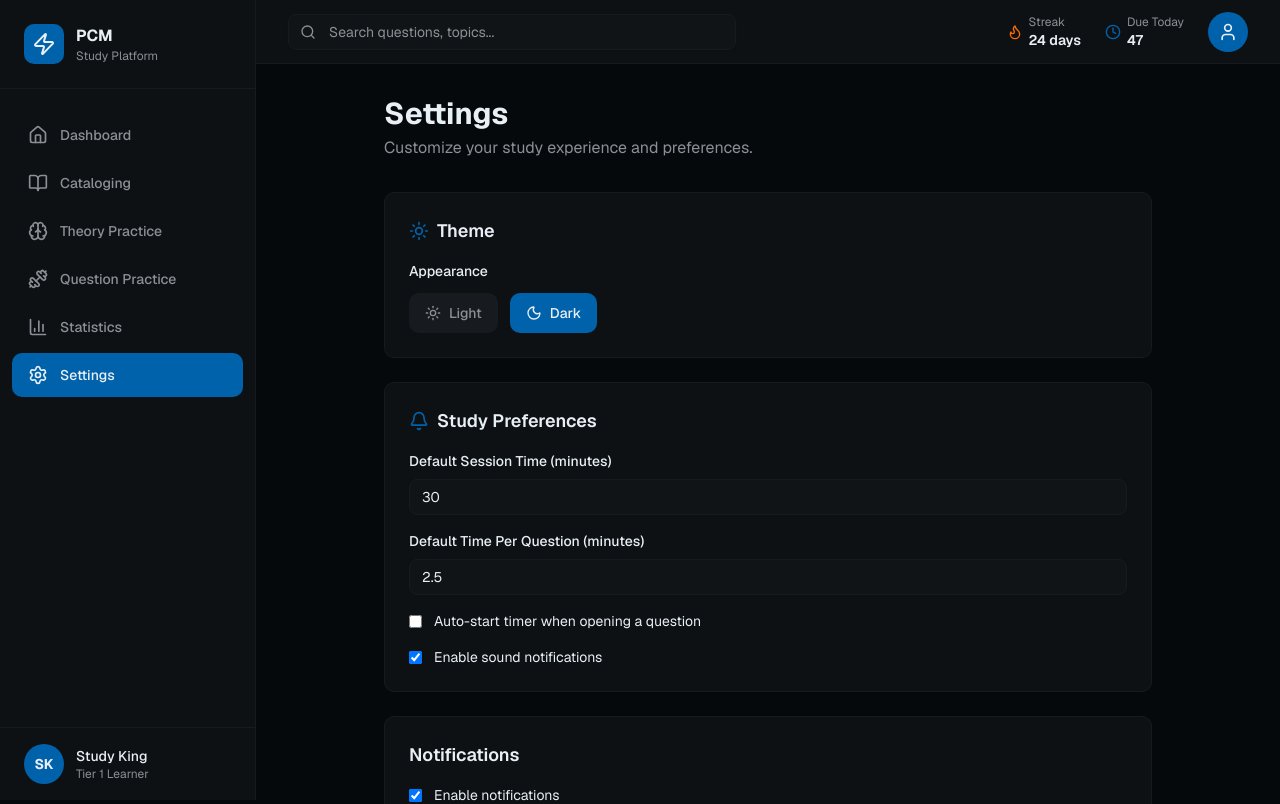
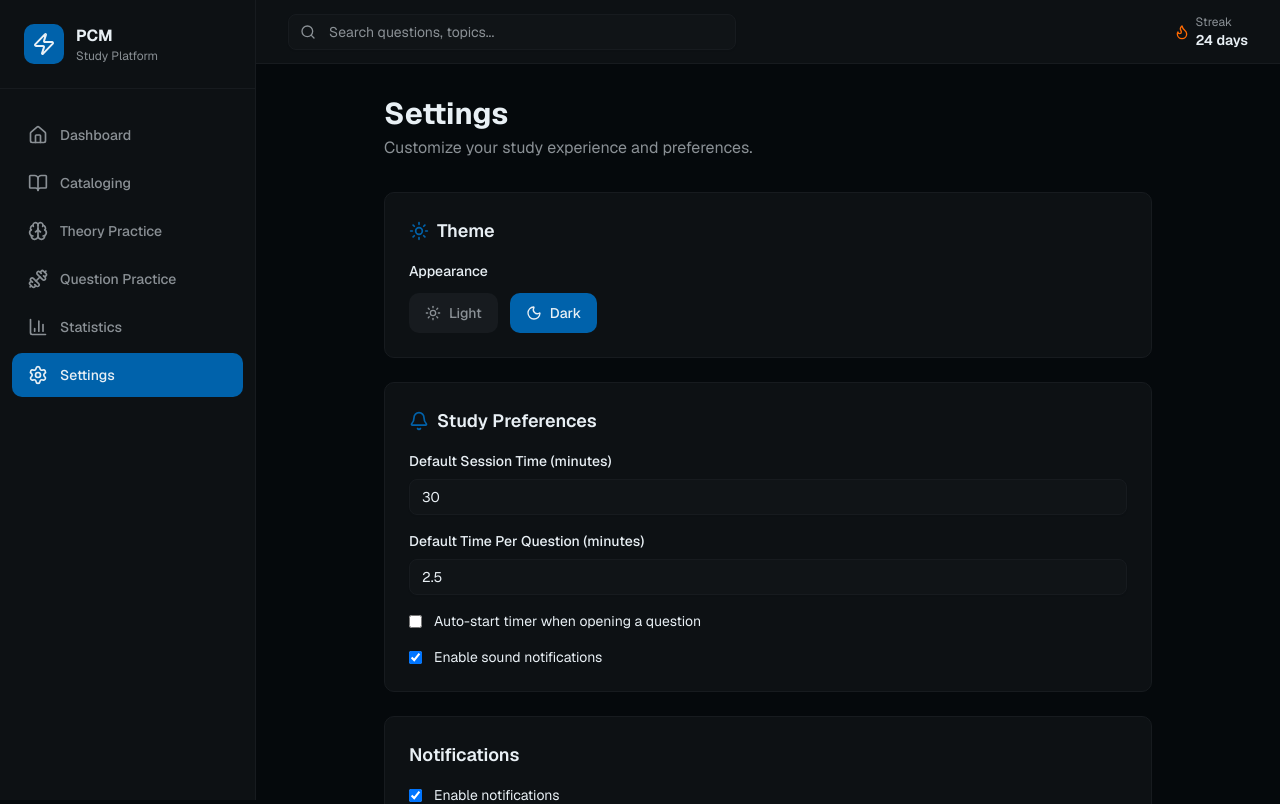
Before and after one commit to jusdhrv/academic-tracker, a Next.js app: page /settings in a window 1280 px wide. Shown: the top 804 px of the page. Built offline with nearby package versions, Linux system fonts and the light colour scheme.

Commit message:
Remove unused user profile and due date components from Sidebar and TopNav for a cleaner layout.

```diff
--- a/src/components/layout/sidebar.tsx
+++ b/src/components/layout/sidebar.tsx
@@ -42,18 +42,6 @@ export function Sidebar() {
           )
         })}
       </nav>
-
-      <div className="px-6 py-4 border-t border-border">
-        <div className="flex items-center gap-3">
-          <div className="w-10 h-10 rounded-full bg-gradient-to-br from-primary to-accent flex items-center justify-center flex-shrink-0">
-            <span className="text-sm font-bold text-primary-foreground">SK</span>
-          </div>
-          <div className="flex-1 min-w-0">
-            <div className="text-sm font-medium text-foreground truncate">Study King</div>
-            <div className="text-xs text-muted-foreground truncate">Tier 1 Learner</div>
-          </div>
-        </div>
-      </div>
     </aside>
   )
 }
--- a/src/components/layout/top-nav.tsx
+++ b/src/components/layout/top-nav.tsx
@@ -27,18 +27,6 @@ export function TopNav() {
             </div>
           </div>
         </div>
-
-        <div className="flex items-center gap-1.5">
-          <Clock className="w-4 h-4 text-primary" />
-          <div>
-            <div className="text-xs text-muted-foreground">Due Today</div>
-            <div className="text-sm font-semibold text-foreground">47</div>
-          </div>
-        </div>
-
-        <button className="w-10 h-10 rounded-full bg-gradient-to-br from-primary to-accent flex items-center justify-center hover:opacity-90 transition-opacity">
-          <User className="w-5 h-5 text-primary-foreground" />
-        </button>
       </div>
     </div>
   )
```
